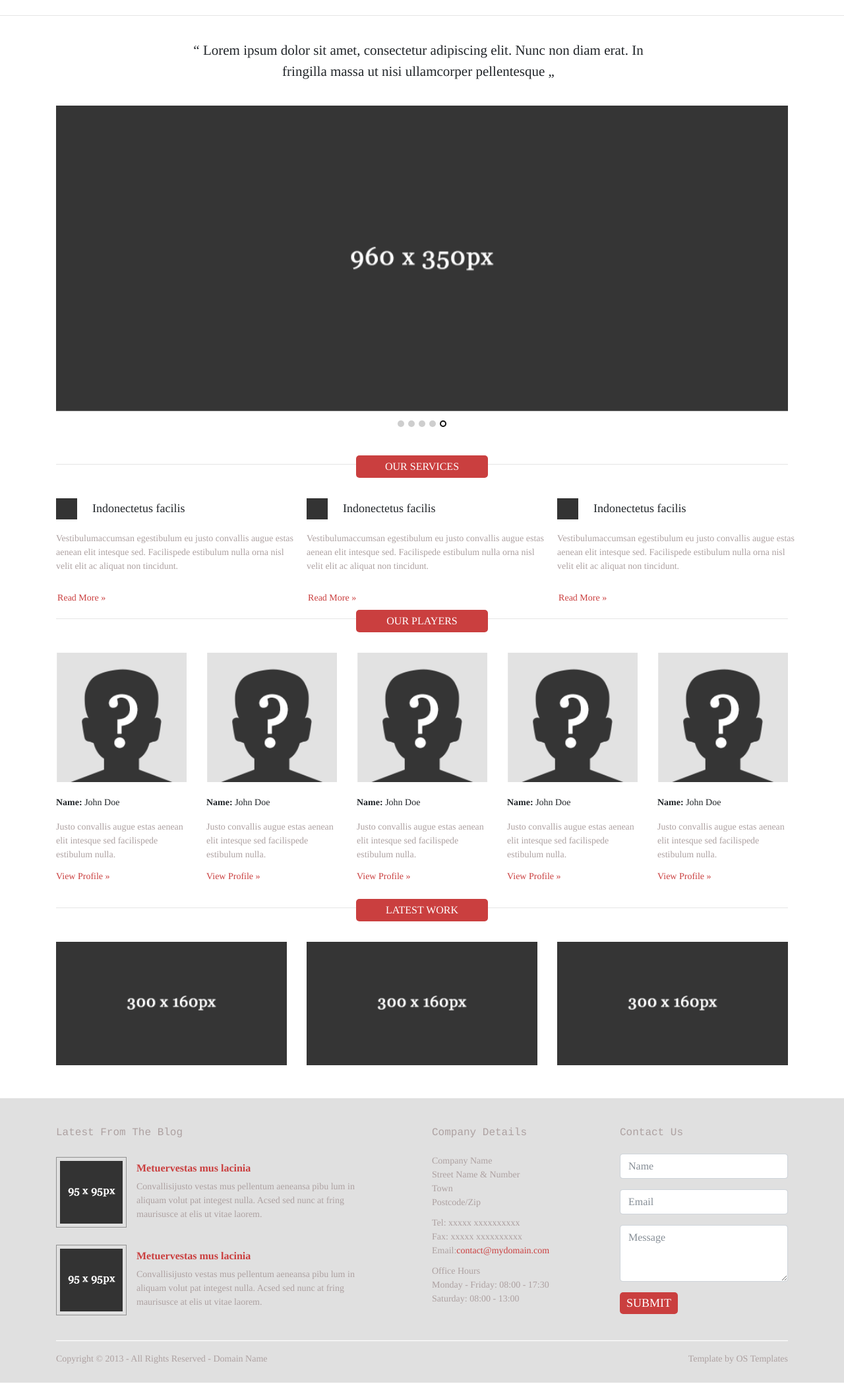
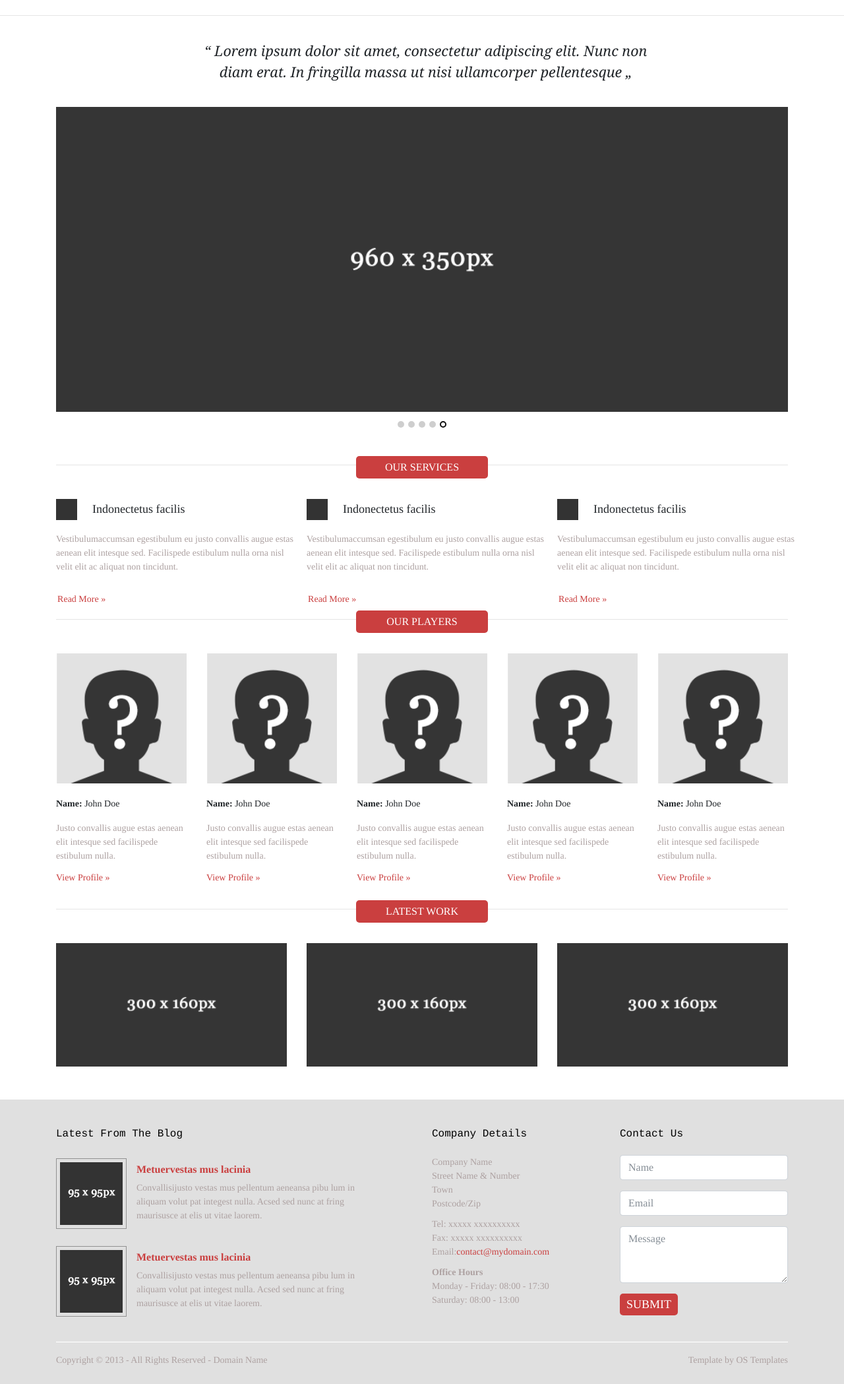
Before and after one commit to LongVuTran/composition, a plain HTML site: page index.html in a window 1280 px wide. Shown: the part 93-2190 px from the top of the page at 66% size. Drawn offline with Linux system fonts and the light colour scheme.

Commit message:
modified color, font-color, hover

```diff
--- a/css/styles.css
+++ b/css/styles.css
@@ -34,7 +34,7 @@ header {
 }
 
 .menu a:hover {
-    color: #8b8383;
+    color: #dad3d3;
 }
 
 .carousel {
@@ -52,7 +52,6 @@ header {
 }
 
 .carousel-indicators .active {
-    /* background: #0f0f0f; */
     border: 2px solid #0f0f0f;
 }
 
@@ -88,12 +87,14 @@ header {
 
 .main-title {
     text-align: center;
-    width: 90%;
+    width: 92%;
     padding-top: 20px;
     padding-bottom: 20px;
     padding-left: 200px;
     padding-right: 100px;
-    font-size: 21px;
+    font-size: 21.5px;
+    font-family: Georgia, 'Times New Roman', Times, serif;
+    font-style: italic;
 }
 
 .services-article {
@@ -193,6 +194,7 @@ header {
 .title-info {
     font-size: 16px;
     font-family: Courier;
+    color: #000000;
 }
 
 .inner-info {
@@ -208,7 +210,6 @@ header {
 
 .blog-info img {
     float: left;
-    /* padding-right: 10px; */
     margin-right: 15px;
     padding: 5px;
     border: 1px solid #919191;
@@ -254,6 +255,10 @@ header {
     margin-bottom: 0px;
 }
 
+#title-time {
+    font-weight: bold;
+}
+
 footer {
     height: 65px;
     background-color: #e0e0e0;
--- a/index.html
+++ b/index.html
@@ -198,7 +198,7 @@
                             <p>Email:<a href="#">contact@mydomain.com</a></p>
                         </div>
                         <div id="schedules">
-                            <p>Office Hours</p>
+                            <p id="title-time">Office Hours</p>
                             <p>Monday - Friday: 08:00 - 17:30</p>
                             <p>Saturday: 08:00 - 13:00</p>
                         </div>
```
